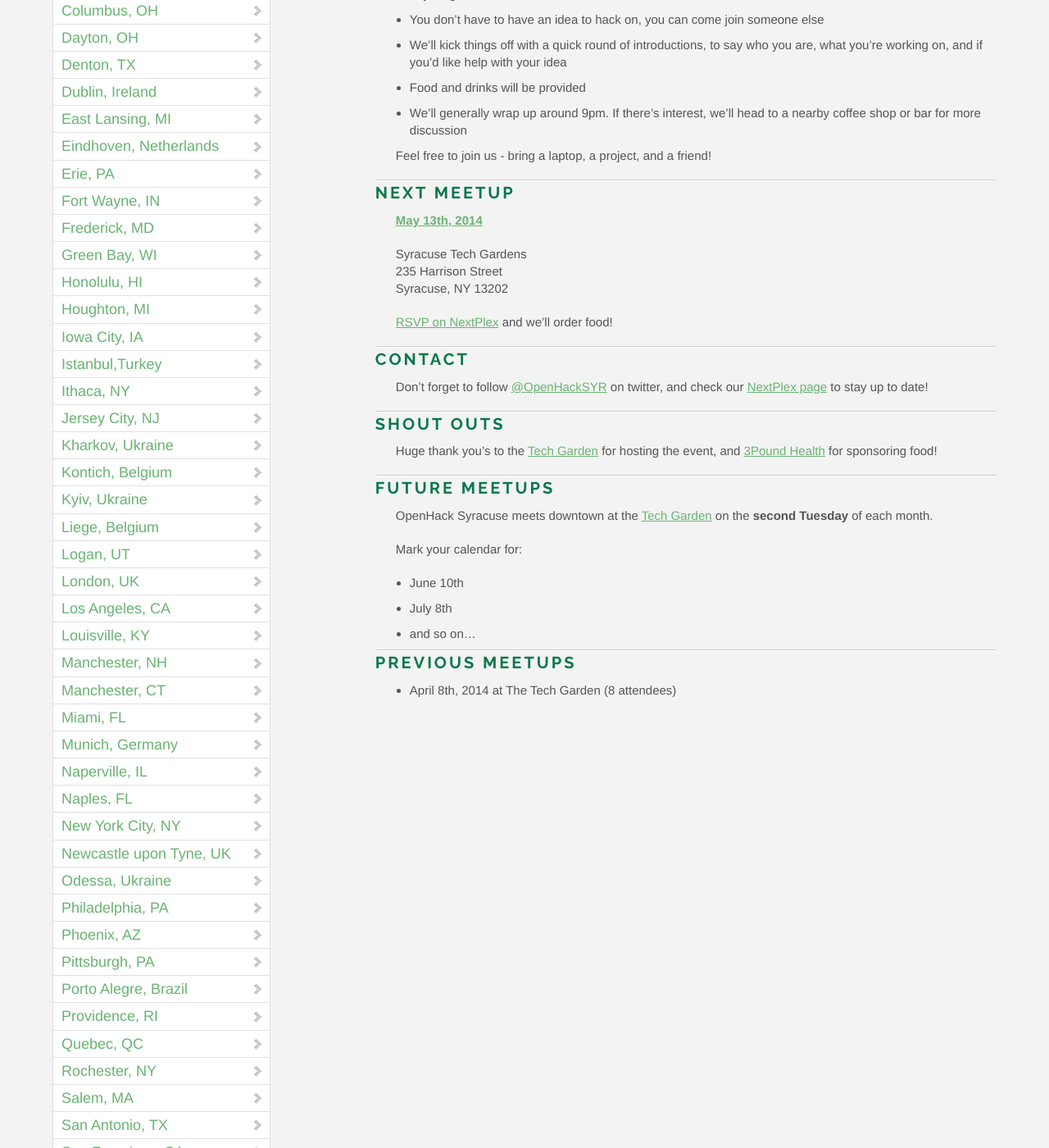
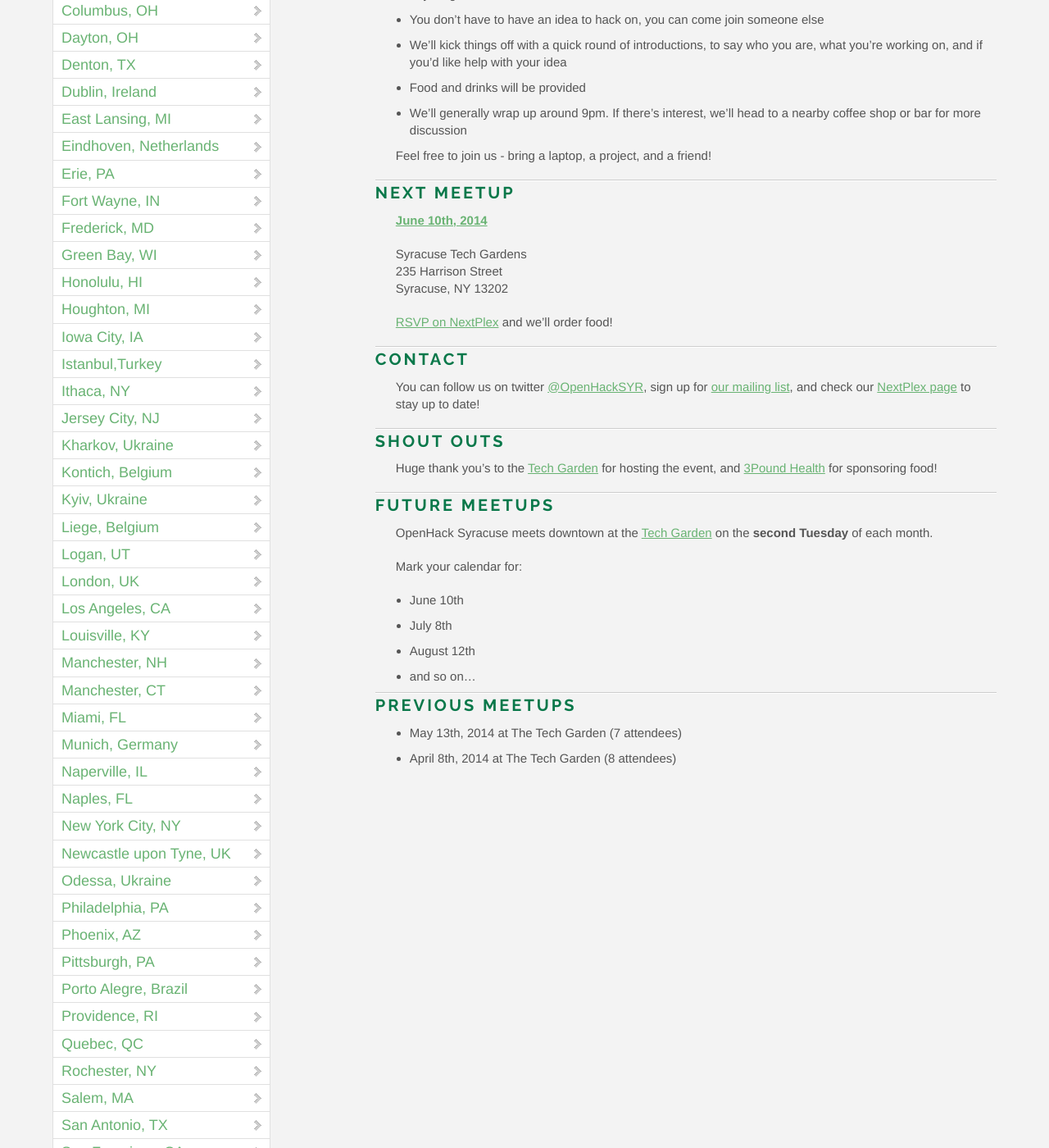
Before and after one commit to OpenHack/openhack.github.com, a Jekyll site: the page built from syracuse/index.markdown, in a window 1280 px wide and 1400 px high, scrolled down 949 px. Shown: the whole window at 82% size. Built offline with Jekyll 4.4.1, drawn with Linux system fonts in a browser that asks for light colours; nearby versions of some CDN libraries; comment, search, counter and statistics services are not loaded.

Commit message:
Update for June Meeting

```diff
--- a/syracuse/index.markdown
+++ b/syracuse/index.markdown
@@ -24,16 +24,16 @@ Here's how OpenHack works:
 Feel free to join us - bring a laptop, a project, and a friend!
 
 ### Next Meetup
-[**May 13th, 2014**](http://nextplex.com/syracuse-ny/groups/openhack-syracuse/events/16542-openhack-2-0)
+[**June 10th, 2014**](http://nextplex.com/syracuse-ny/groups/openhack-syracuse/events/17551-openhack-3)
 
 Syracuse Tech Gardens
 235 Harrison Street
 Syracuse, NY 13202
 
-[RSVP on NextPlex](http://nextplex.com/syracuse-ny/groups/openhack-syracuse/events/16542-openhack-2-0) and we'll order food!
+[RSVP on NextPlex](http://nextplex.com/syracuse-ny/groups/openhack-syracuse/events/17551-openhack-3) and we'll order food!
 
 ### Contact
-Don't forget to follow [@OpenHackSYR](http://twitter.com/OpenHackSYR) on twitter, and check our [NextPlex page](http://nextplex.com/syracuse-ny/groups/openhack-syracuse) to stay up to date!
+You can follow us on twitter [@OpenHackSYR](http://twitter.com/OpenHackSYR), sign up for [our mailing list](http://eepurl.com/TEpWD), and check our [NextPlex page](http://nextplex.com/syracuse-ny/groups/openhack-syracuse) to stay up to date!
 
 ### Shout outs
 Huge thank you's to the [Tech Garden](http://www.thetechgarden.com/) for hosting the event, and [3Pound Health](http://3poundhealth.com/) for sponsoring food!
@@ -45,7 +45,9 @@ Mark your calendar for:
 
 * June 10th
 * July 8th
+* August 12th
 * and so on...
 
 ### Previous meetups
+- May 13<sup>th</sup>, 2014 at The Tech Garden (7 attendees)
 - April 8<sup>th</sup>, 2014 at The Tech Garden (8 attendees)
```
